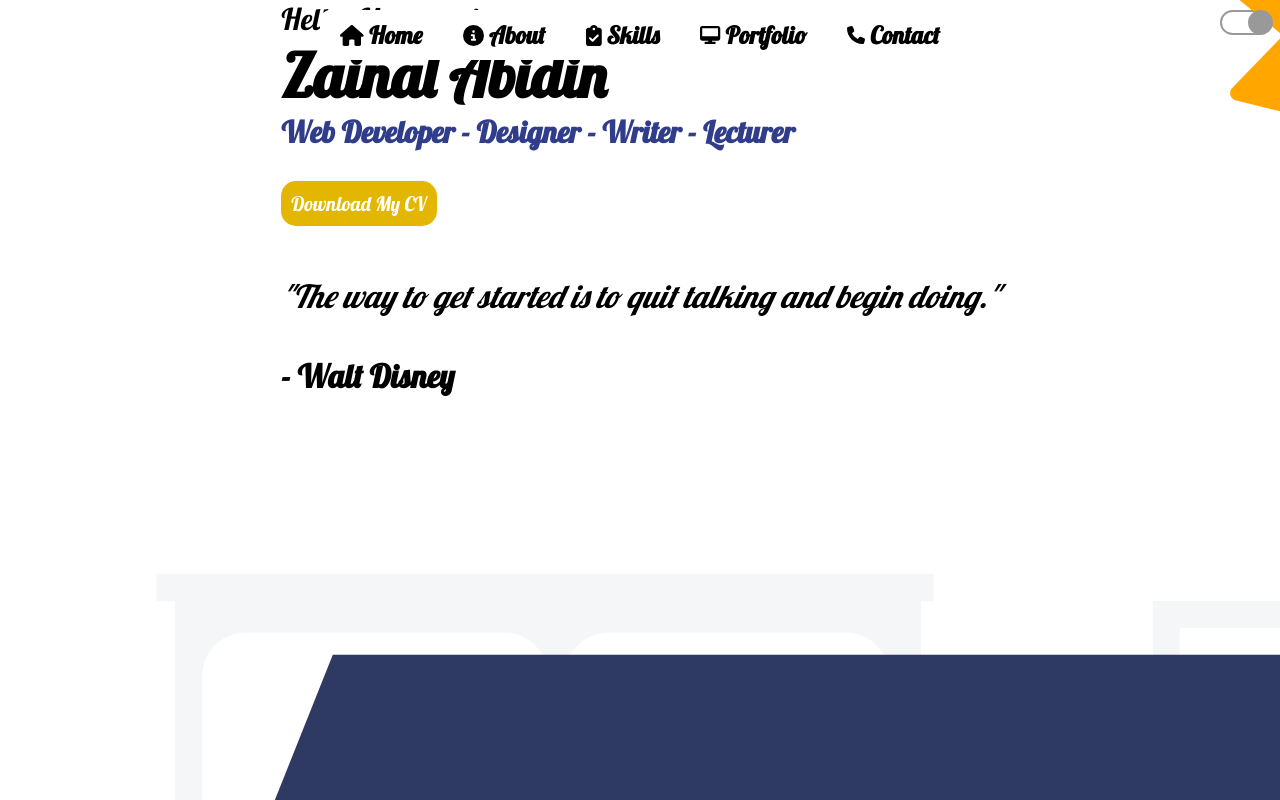
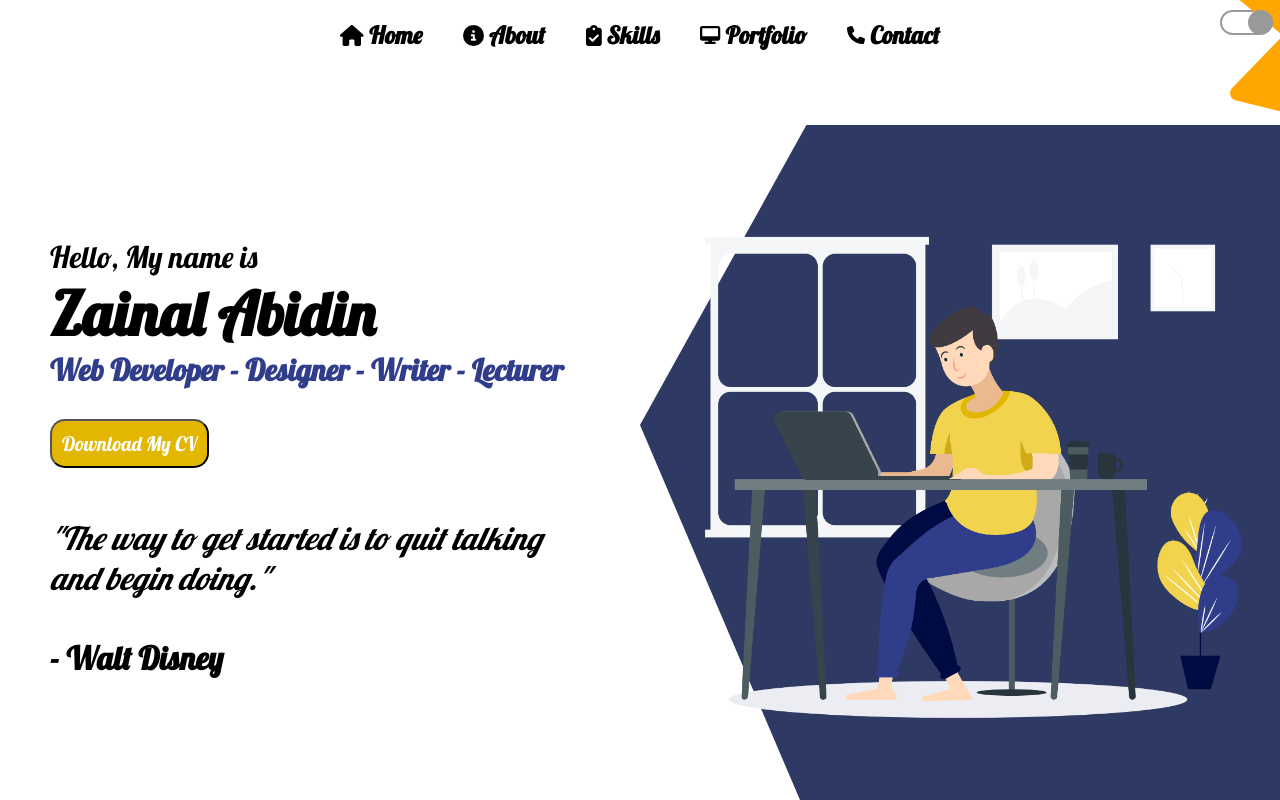
Before and after one commit to zabidin384/zainal-portfolio, a React (Create React App) app: page / in a window 1280 px wide. Shown: the top 800 px of the page. Built offline with nearby package versions, Linux system fonts and the light colour scheme.

Commit message:
Update home.css

```diff
--- a/src/components/home.css
+++ b/src/components/home.css
@@ -1,18 +1,16 @@
-.h {
+#home {
 	display: flex;
 	height: 100vh;
+	padding-top: 50px;
 }
+
+/* Left Part */
 .h-left {
 	flex: 1;
 	display: flex;
 	align-items: center;
 	justify-content: center;
 }
-.h-right {
-	flex: 1;
-	position: relative;
-}
-
 .h-left-wrapper {
 	padding: 50px;
 	padding-top: 0;
@@ -21,17 +19,12 @@
 	flex-direction: column;
 	justify-content: space-between;
 }
-
 .h-intro {
 	font-size: 30px;
 	font-weight: 300;
 }
-
 .h-name {
 	font-size: 60px;
-}
-.h-desc {
-	font-size: 32px;
 }
 .h-title-item {
 	font-size: 30px;
@@ -47,21 +40,17 @@
 	padding: 10px;
 	border-radius: 15px;
 	font-size: 20px;
-	border: none;
 }
 .h-desc {
 	margin-top: 50px;
+	font-size: 32px;
 }
 
-.h-img {
-	width: 100%;
-	height: 80%;
-	object-fit: contain;
-	position: absolute;
-	bottom: 0;
-	right: 0;
+/* Right Part */
+.h-right {
+	flex: 1;
+	position: relative;
 }
-
 .h-bg {
 	clip-path: polygon(26% 10%, 100% 10%, 100% 100%, 25% 100%, 0% 50%);
 	background-color: var(--light);
@@ -71,9 +60,17 @@
 	top: 0;
 	right: 0;
 }
+.h-right img {
+	width: 100%;
+	height: 80%;
+	object-fit: contain;
+	position: absolute;
+	bottom: 0;
+	right: 0;
+}
 
 @media screen and (max-width: 480px) {
-	.h {
+	#home {
 		flex-direction: column;
 	}
 	.h-left-wrapper {
@@ -106,7 +103,7 @@
 }
 
 @media screen and (max-width: 811px) {
-	.h {
+	#home {
 		height: 100%;
 		margin-top: 50px;
 	}
```
